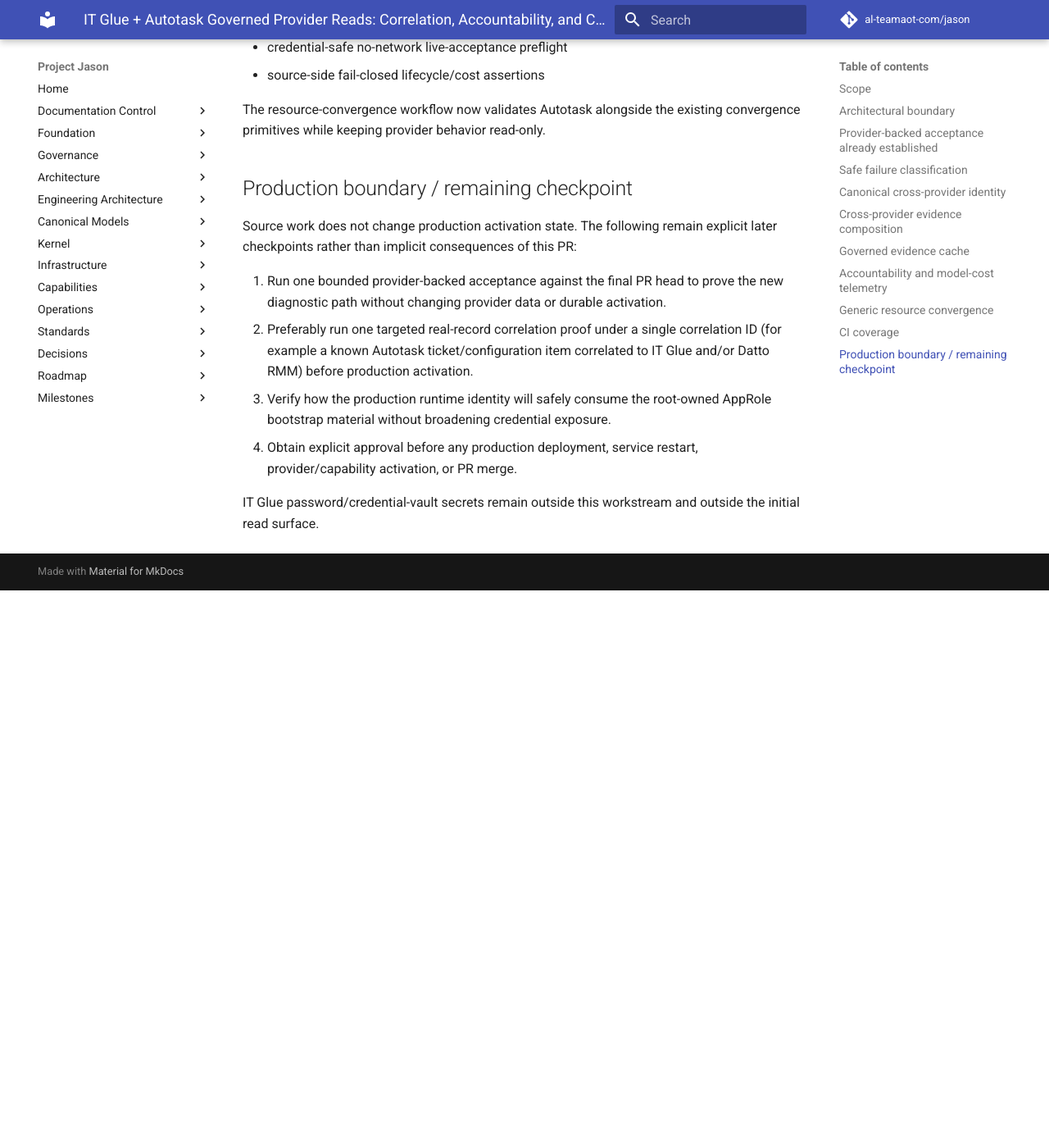
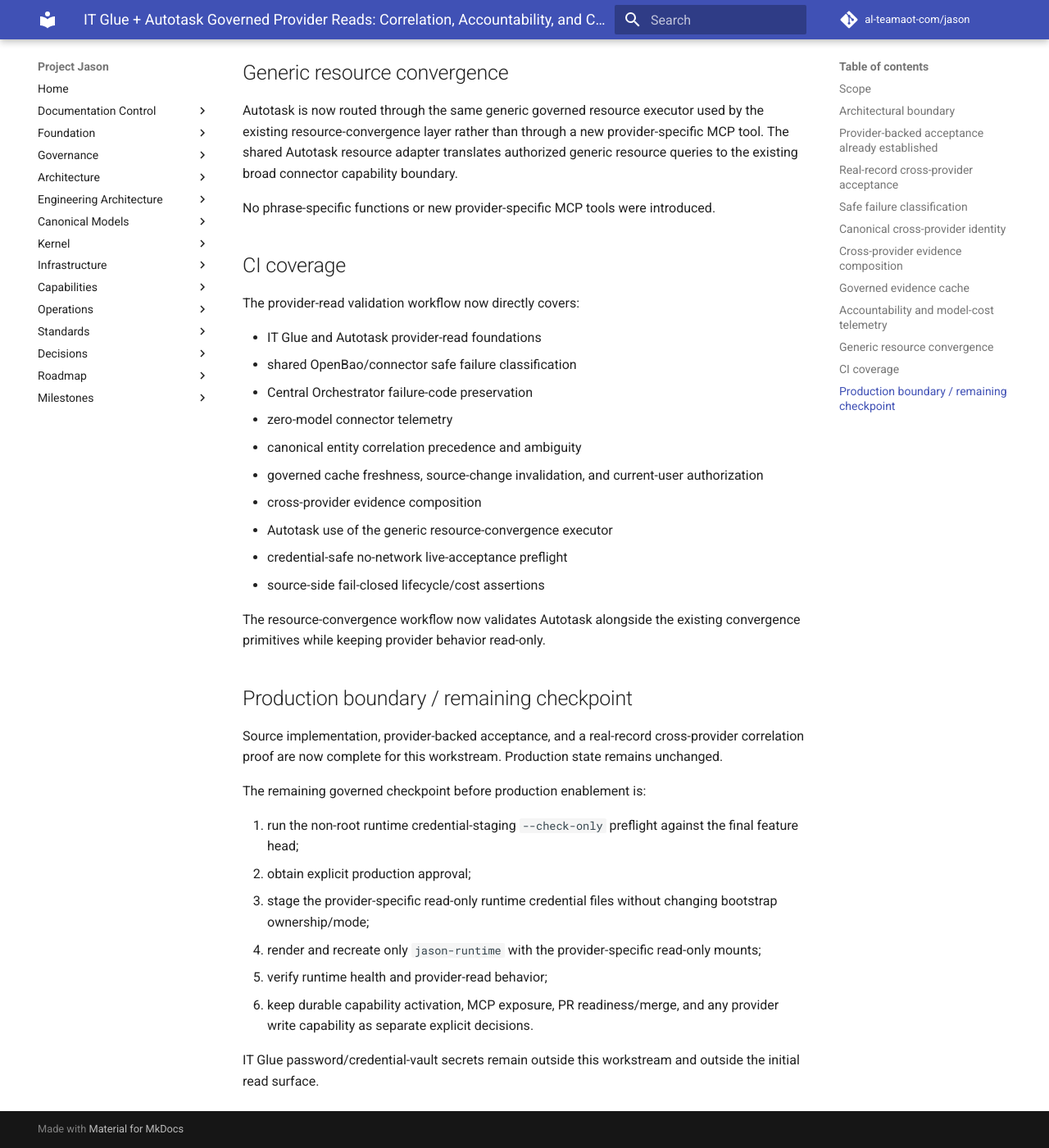
Before and after one commit to al-teamaot-com/jason, an MkDocs documentation site: the page built from docs/sessions/IT-Glue-Autotask-Correlation-Cache-2026-09-10.md, in a window 1280 px wide and 1400 px high, scrolled down 5862 px. Shown: the whole window at 82% size. Built offline with MkDocs 1.6.1 and Material for MkDocs 9.7.7, drawn with Linux system fonts in a browser that asks for light colours; comment, search, counter and statistics services are not loaded; before the commit the page ends 6582 px from its top, so only the background shows below that; some of the changed text lies outside the part shown.

Commit message:
Record live cross-provider acceptance outcome

```diff
--- a/docs/sessions/IT-Glue-Autotask-Correlation-Cache-2026-09-10.md
+++ b/docs/sessions/IT-Glue-Autotask-Correlation-Cache-2026-09-10.md
@@ -33,6 +33,22 @@
 Both proofs were read-only, bounded to one returned record, used the OpenBao logical-secret boundary, persisted no raw provider records, printed no credentials, performed no durable activation, and used no hosted model.
 
 The source defaults remain fail-closed. The successful acceptance does not authorize production activation and does not prove every declared read capability.
+
+## Real-record cross-provider acceptance
+
+A subsequent bounded live proof at feature commit `bdaea309cba4ee6842e0c0a3c36505766e806104` sampled at most 25 real Autotask tickets and selected one configuration-linked candidate deterministically without printing or persisting the ticket identifier.
+
+The proof ran under one correlation ID and executed read-only Autotask, IT Glue, and Datto RMM capabilities. It established an unambiguous real-record cross-provider organization relationship from the selected Autotask ticket/company to one IT Glue organization.
+
+Observed endpoint outcomes were intentionally fail-closed:
+
+- the ticket's explicit Autotask configuration relationship was proven;
+- two IT Glue configuration records matched the provider-reported configuration name, so no IT Glue endpoint mapping was selected;
+- no Datto RMM device matched the provider-reported Autotask configuration hostname, so no Datto endpoint mapping was created.
+
+The complete proof used no hosted model and reported `$0` Jason-side hosted-model cost. Raw provider records were not printed or persisted, no provider data changed, and no durable activation occurred.
+
+See `docs/sessions/IT-Glue-Autotask-Real-Record-Correlation-Acceptance-2026-09-10.md`.
 
 ## Safe failure classification
 
@@ -180,11 +196,15 @@
 
 ## Production boundary / remaining checkpoint
 
-Source work does not change production activation state. The following remain explicit later checkpoints rather than implicit consequences of this PR:
+Source implementation, provider-backed acceptance, and a real-record cross-provider correlation proof are now complete for this workstream. Production state remains unchanged.
 
-1. Run one bounded provider-backed acceptance against the final PR head to prove the new diagnostic path without changing provider data or durable activation.
-2. Preferably run one targeted real-record correlation proof under a single correlation ID (for example a known Autotask ticket/configuration item correlated to IT Glue and/or Datto RMM) before production activation.
-3. Verify how the production runtime identity will safely consume the root-owned AppRole bootstrap material without broadening credential exposure.
-4. Obtain explicit approval before any production deployment, service restart, provider/capability activation, or PR merge.
+The remaining governed checkpoint before production enablement is:
+
+1. run the non-root runtime credential-staging `--check-only` preflight against the final feature head;
+2. obtain explicit production approval;
+3. stage the provider-specific read-only runtime credential files without changing bootstrap ownership/mode;
+4. render and recreate only `jason-runtime` with the provider-specific read-only mounts;
+5. verify runtime health and provider-read behavior;
+6. keep durable capability activation, MCP exposure, PR readiness/merge, and any provider write capability as separate explicit decisions.
 
 IT Glue password/credential-vault secrets remain outside this workstream and outside the initial read surface.
```
